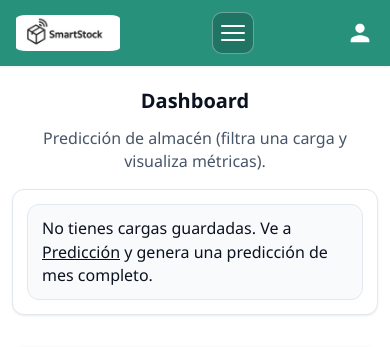
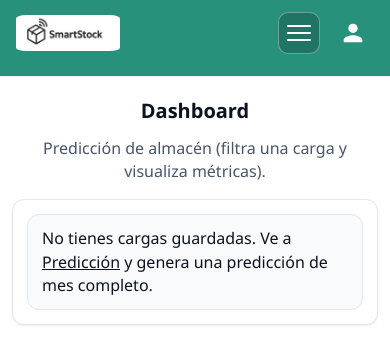
Before and after one commit to ThomasR1os/prediccion-almacen, a Django app: page /dashboard/ in a window 390 px wide. Shown: the top 347 px of the page. Run offline with Django 5.2, Linux system fonts and the light colour scheme; the visitor is signed in with stand-in values (Sample User, id 1); data that the repository does not hold is empty.

Commit message:
responsive corregido

```diff
--- a/prediction/static/css/base.css
+++ b/prediction/static/css/base.css
@@ -126,35 +126,36 @@ a {
   position: sticky;
   top: 0;
   z-index: 200;
+  overflow: visible;
 }
 
 .site-nav {
-  display: flex;
-  flex-direction: column;
-  gap: 10px;
-}
-
-.nav-bar {
-  display: flex;
+  display: grid;
+  grid-template-columns: 1fr auto auto;
+  grid-template-areas:
+    "brand toggle user"
+    "links links links";
+  gap: 10px 12px;
   align-items: center;
-  justify-content: space-between;
-  gap: 12px;
-  width: 100%;
 }
 
 .nav-brand {
+  grid-area: brand;
   display: flex;
   align-items: center;
   flex-shrink: 0;
+  text-decoration: none;
 }
 
 .logo-img {
   height: 44px;
   width: auto;
   border-radius: 10%;
+  display: block;
 }
 
 .nav-toggle {
+  grid-area: toggle;
   display: none;
   flex-direction: column;
   justify-content: center;
@@ -190,6 +191,7 @@ a {
 }
 
 .nav-links {
+  grid-area: links;
   display: flex;
   flex-wrap: wrap;
   gap: 6px;
@@ -214,32 +216,53 @@ a {
 
 /* === User Menu === */
 .user-menu {
+  grid-area: user;
   position: relative;
   cursor: pointer;
   display: flex;
   align-items: center;
+  justify-content: center;
   flex-shrink: 0;
+  width: 42px;
+  height: 42px;
+  border-radius: 10px;
+}
+
+.user-menu:hover,
+.user-menu.open {
+  background: rgba(0, 0, 0, 0.2);
 }
 
 .user-menu svg {
   width: 28px;
   height: 28px;
   fill: #ffffff;
+  pointer-events: none;
 }
 
 .user-dropdown {
   display: none;
   position: absolute;
+  top: calc(100% + 0.5rem);
   right: 0;
-  top: calc(100% + 0.5rem);
+  left: auto;
   background-color: color-mix(in srgb, var(--primary) 92%, #000);
   color: #ffffff;
   padding: 1rem;
   border-radius: 12px;
   box-shadow: var(--shadow-md);
   z-index: 300;
-  min-width: 220px;
-  max-width: min(90vw, 280px);
+  width: min(280px, calc(100vw - 32px));
+  box-sizing: border-box;
+}
+
+.user-dropdown p {
+  margin: 0 0 0.5rem;
+  word-break: break-word;
+}
+
+.user-dropdown p:last-of-type {
+  margin-bottom: 0.75rem;
 }
 
 .user-menu.open .user-dropdown {
@@ -535,10 +558,6 @@ footer {
     height: 36px;
   }
 
-  .user-dropdown {
-    right: -8px;
-  }
-
   .table th,
   .table td {
     padding: 8px 10px;
@@ -548,15 +567,9 @@ footer {
 
 @media (min-width: 901px) {
   .site-nav {
-    flex-direction: row;
-    align-items: center;
-    justify-content: space-between;
+    grid-template-columns: auto 1fr auto;
+    grid-template-areas: "brand links user";
     gap: 16px;
-  }
-
-  .nav-bar {
-    width: auto;
-    flex: 0 0 auto;
   }
 
   .nav-toggle {
@@ -564,7 +577,6 @@ footer {
   }
 
   .nav-links {
-    flex: 1;
     justify-content: flex-start;
     border-top: none;
     padding: 0;
--- a/prediction/templates/base.html
+++ b/prediction/templates/base.html
@@ -13,7 +13,6 @@
 <body class="{% block body_class %}{% endblock %}">
   <header class="site-header">
     <nav class="site-nav" aria-label="Principal">
-      <div class="nav-bar">
       <a href="{% url 'home' %}" class="nav-brand">
         <img src="{% static 'img/Logo_thomas.jpeg' %}" alt="Logo SmartStock" class="logo-img">
       </a>
@@ -23,6 +22,17 @@
         <span></span>
         <span></span>
       </button>
+
+      <div class="nav-links" id="nav-links">
+        <a href="{% url 'home' %}" class="{% if request.path == '/home/' %}active{% endif %}">Inicio</a>
+        <a href="{% url 'prediction' %}" class="{% if request.path == '/prediction/' %}active{% endif %}">Predicción</a>
+        <a href="{% url 'dashboard' %}" class="{% if request.path|slice:':11' == '/dashboard/' %}active{% endif %}">Dashboard</a>
+        <a href="{% url 'operaciones:inventario_list' %}" class="{% if request.path|slice:':23' == '/operaciones/inventario/' %}active{% endif %}">Inventario</a>
+        <a href="{% url 'operaciones:ventas_list' %}" class="{% if request.path|slice:':19' == '/operaciones/ventas/' %}active{% endif %}">Ventas</a>
+        <a href="{% url 'operaciones:clientes_list' %}" class="{% if request.path|slice:':21' == '/operaciones/clientes/' %}active{% endif %}">Clientes</a>
+        <a href="{% url 'operaciones:peso_mockup' %}" class="{% if request.path|slice:':18' == '/operaciones/peso/' %}active{% endif %}">Peso</a>
+        <a href="{% url 'acerca' %}" class="{% if request.path == '/acerca/' %}active{% endif %}">Acerca</a>
+      </div>
 
       <div class="user-menu" tabindex="0" aria-label="Menú de usuario" role="button">
         <svg xmlns="http://www.w3.org/2000/svg" viewBox="0 0 24 24" aria-hidden="true" focusable="false">
@@ -39,18 +49,6 @@
           </form>
           {% endblock %}
         </div>
-        </div>
-      </div>
-
-      <div class="nav-links" id="nav-links">
-        <a href="{% url 'home' %}" class="{% if request.path == '/home/' %}active{% endif %}">Inicio</a>
-        <a href="{% url 'prediction' %}" class="{% if request.path == '/prediction/' %}active{% endif %}">Predicción</a>
-        <a href="{% url 'dashboard' %}" class="{% if request.path|slice:':11' == '/dashboard/' %}active{% endif %}">Dashboard</a>
-        <a href="{% url 'operaciones:inventario_list' %}" class="{% if request.path|slice:':23' == '/operaciones/inventario/' %}active{% endif %}">Inventario</a>
-        <a href="{% url 'operaciones:ventas_list' %}" class="{% if request.path|slice:':19' == '/operaciones/ventas/' %}active{% endif %}">Ventas</a>
-        <a href="{% url 'operaciones:clientes_list' %}" class="{% if request.path|slice:':21' == '/operaciones/clientes/' %}active{% endif %}">Clientes</a>
-        <a href="{% url 'operaciones:peso_mockup' %}" class="{% if request.path|slice:':18' == '/operaciones/peso/' %}active{% endif %}">Peso</a>
-        <a href="{% url 'acerca' %}" class="{% if request.path == '/acerca/' %}active{% endif %}">Acerca</a>
       </div>
     </nav>
   </header>
```
Lines whose indentation alone changed are shown as unchanged.
